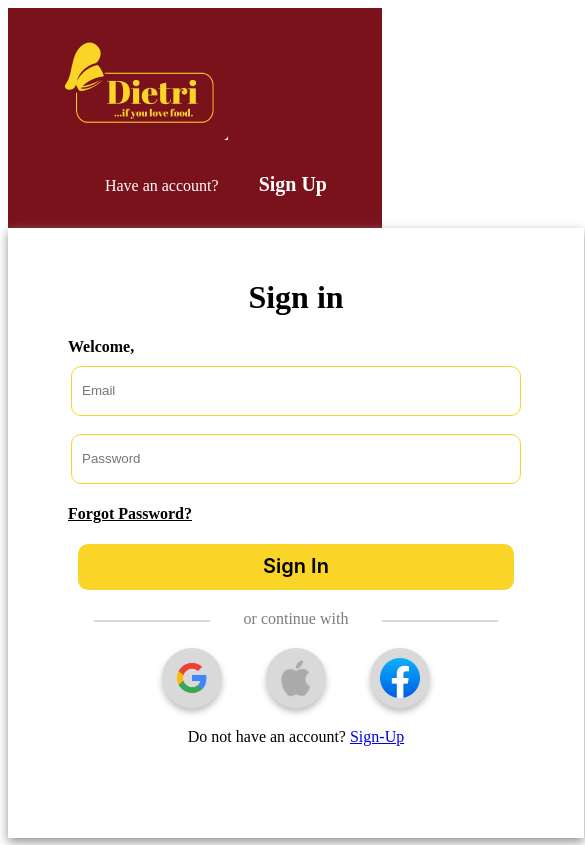
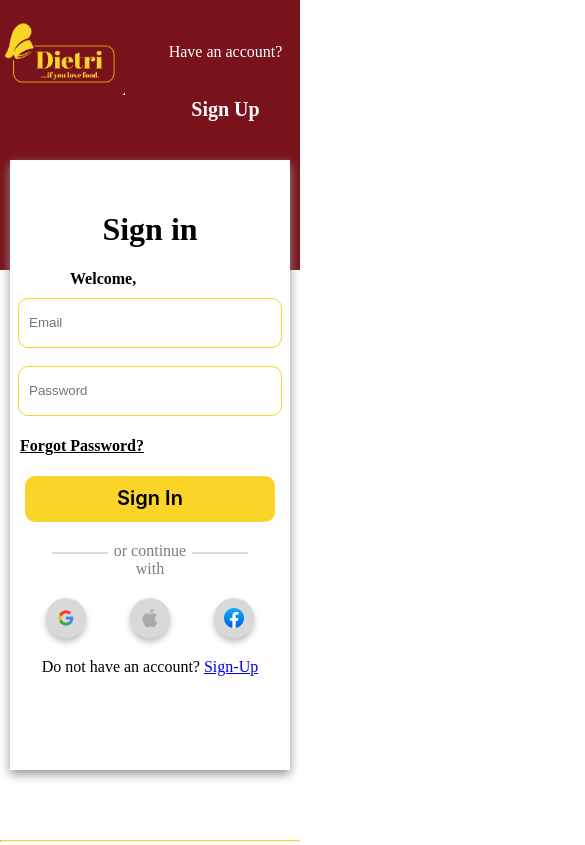
Before and after one commit to Rolandonas/Dietri-sign-in-page, a plain HTML site: page index.html in a window 390 px wide. Shown: the top 845 px of the page, 585 px wide, since content can reach past the window. Drawn offline with Linux system fonts and the light colour scheme.

Commit message:
third commit

```diff
--- a/index.html
+++ b/index.html
@@ -18,7 +18,7 @@
     <nav class="logo-1">
       <img src="images/dietri logo.png " alt="dietri logo">
       <ul class="logoheader">
-        <li><a href="1"></a>Have an account?</li>
+        <li class="have-an-account"><a href="1"></a>Have an account?</li>
         <li class="sign-up-1"><a href="2"></a>Sign Up</li>
       </ul>
   </header>
@@ -27,7 +27,7 @@
       <h1>Sign in</h1>
       <div>
       <form>
-        <h4 class="forgot" style="text-align:left; margin:0px 0px 10px 0px; padding:0px 0px 0px 60px;">Welcome,</h4>
+        <h4 class="welcome" style="text-align:left; margin:0px 0px 10px 0px; padding:0px 0px 0px 60px;">Welcome,</h4>
           <div class="details">
           <input type="text" name="Username" placeholder="Email">
           </div>
@@ -48,7 +48,7 @@
             <p>or continue with</p>
             <span class="line"></span>
           </div>
-           <div>
+           <div class="social-icons">
             <div class="icon"><a><img src="images/google-logo.png" alt=""></a></div>
             <div class="icon"><a><img src="images/Apple-logo.png" alt=""></a></div>
             <div class="icon"><a><img src="images/facebook.png" alt=""></a>
--- a/style.css
+++ b/style.css
@@ -20,6 +20,7 @@ header ul {
   color: white;
   font-size: 20px;
   font-weight: 700;
+  cursor: pointer;
 }
 
 header ul li {
@@ -40,7 +41,7 @@ header ul li a {
 a.active,
 a:hover {
   background: #d1d1d1;
-  border-radius: 10px;
+  border-radius: 2px;
   transition: 0.5s;
 }
 
@@ -199,12 +200,13 @@ footer p{
   /* header styles
   ------------------------------ */
   header{
-      height: 300px;
+      height: 900px;
       padding: 30px 15px;
+
   }
 
-  .logo img{
-      width: 125px;
+  .logo-1 img{
+      width: 900px;
       height: 75px;
   }
 
@@ -225,3 +227,78 @@ footer p{
 }
 
 }
+@media screen and (max-width:720px)
+{
+  .Sign-in-container{
+    width: 280px;
+  }
+  .button{width: 250px;}
+  .details input{
+    width:250px;
+  }
+  .forgot{margin-left: -50px;
+  }
+
+  /* header styles
+  ------------------------------ */
+  header{
+    max-width: 300px;
+    padding: 0px 0px;
+  }
+
+  body {
+    height: 250px;
+    padding: 0px;
+    width: 300px;
+    margin: 0px;
+    border: 0px;
+}
+.sign-up-1{
+  margin-top: -90px;
+}
+.have-an-account{
+  padding: 10px 10px 10px 10px;
+}
+.logo-1 img{
+    width: 150px;
+    height: 75px;
+    margin-top: 20px;
+}
+.logo-1{
+  display: inline-flex;
+  width: 300px;
+  height: 150px;
+  margin: 0px;
+  text-align: center;
+}
+
+.signin p{
+    width: 150px;
+    text-align: center;
+}
+
+
+  /* Main styles
+  ------------------------------ */
+  .icon a img{
+    width: 20px;
+    align-items: center;
+    padding:10px 10px 10px 10px;
+    }
+
+    .icon{
+      background-color: #D9D9D9;
+      width: 40px;
+      height: 40px;
+      border-radius: 100%;
+      display: inline-block;
+      margin-left: 20px;
+      margin-right: 20px;
+      box-shadow:0px 4px 6px rgba(0, 0, 0, 0.25);
+    }
+    .footer{
+      width: 300px;
+}
+
+
+}
```
